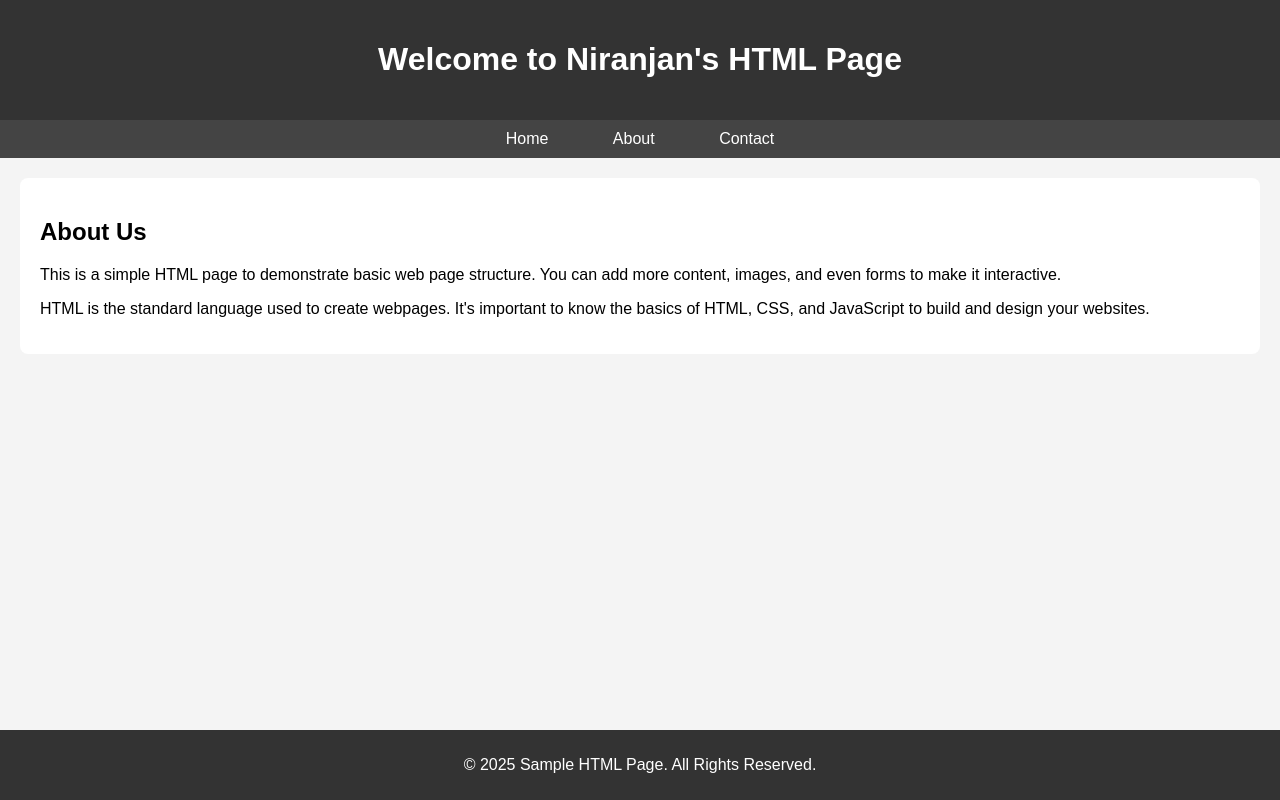
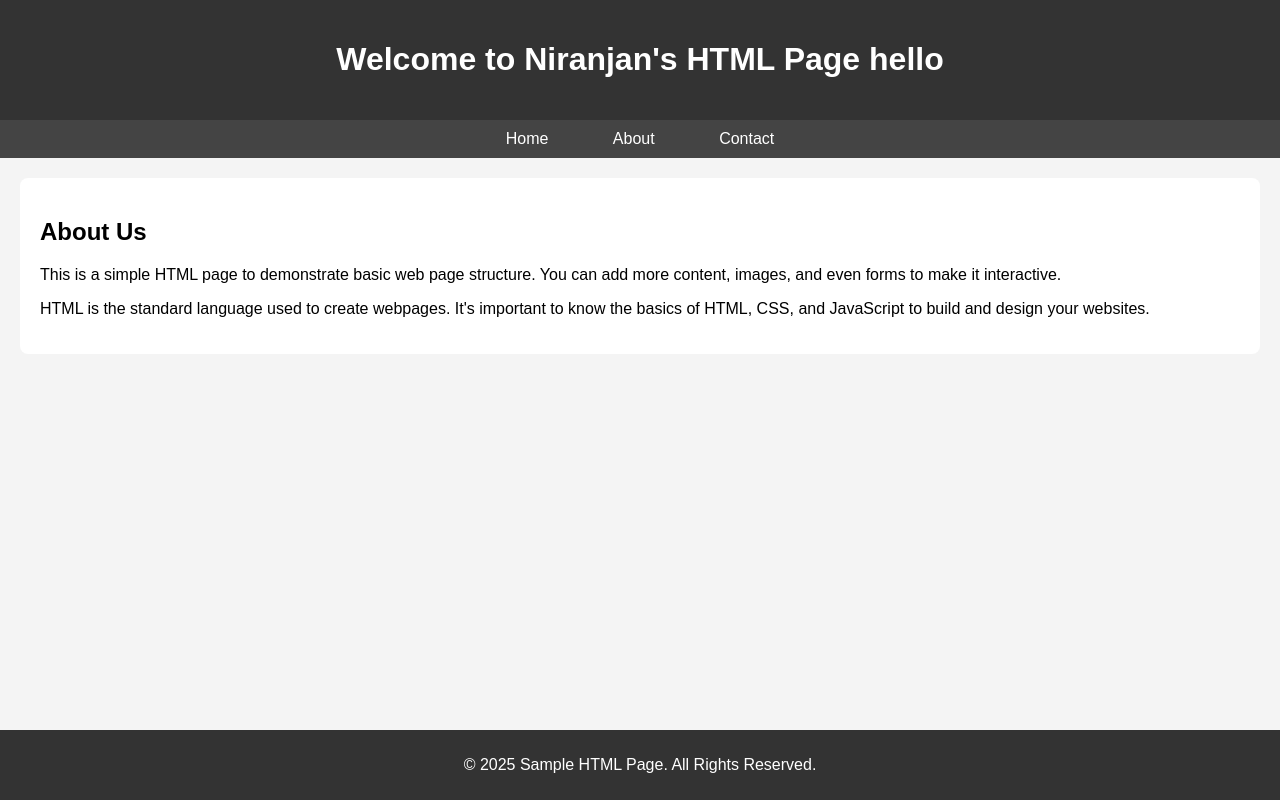
Before and after one commit to Niranjan-Jp/POC, a plain HTML site: page index.html in a window 1280 px wide. Drawn offline with Linux system fonts and the light colour scheme.

Commit message:
Update index.html

```diff
--- a/index.html
+++ b/index.html
@@ -57,7 +57,7 @@
 <body>
 
 <header>
-    <h1>Welcome to Niranjan's HTML Page</h1>
+    <h1>Welcome to Niranjan's HTML Page hello</h1>
 </header>
 
 <nav>
```
